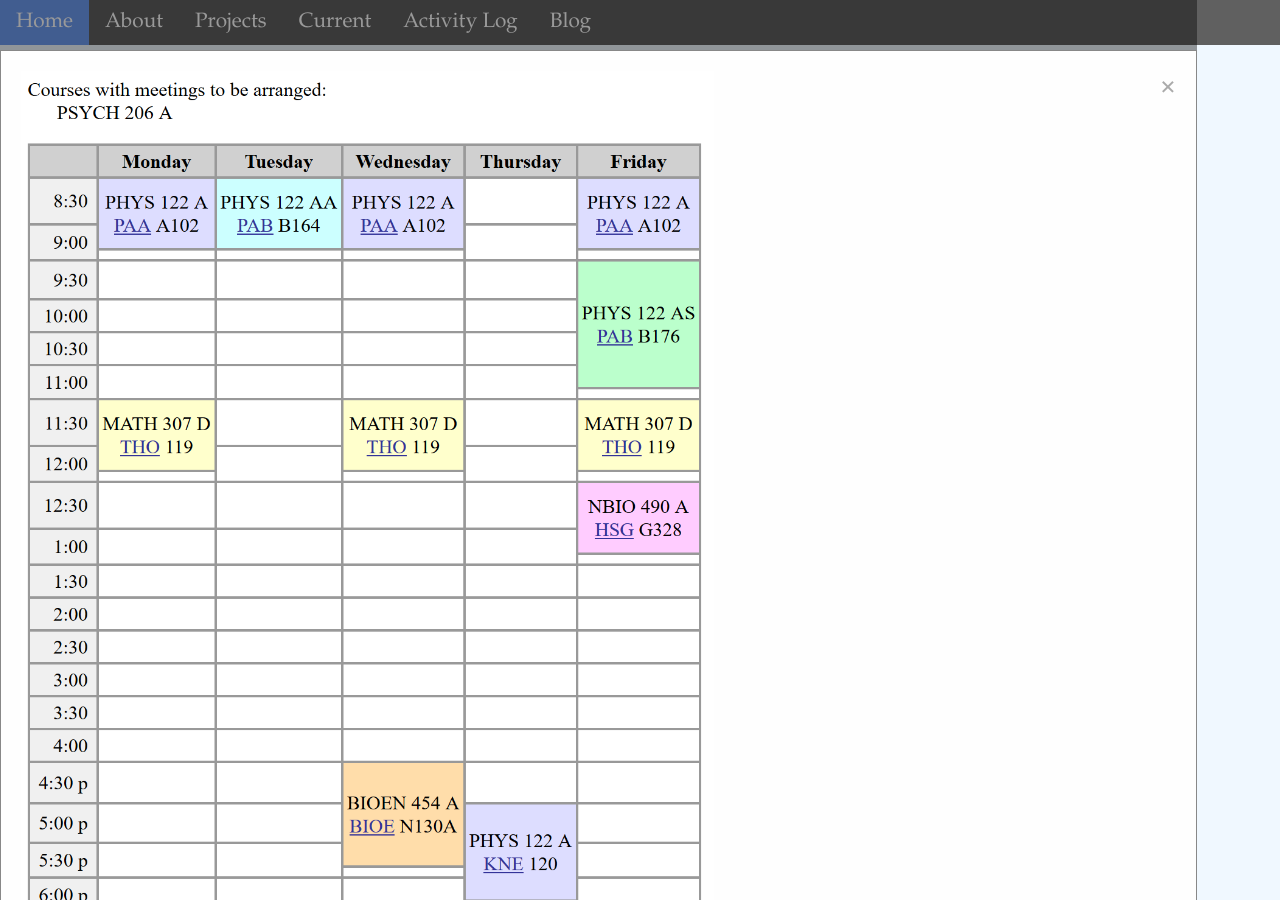
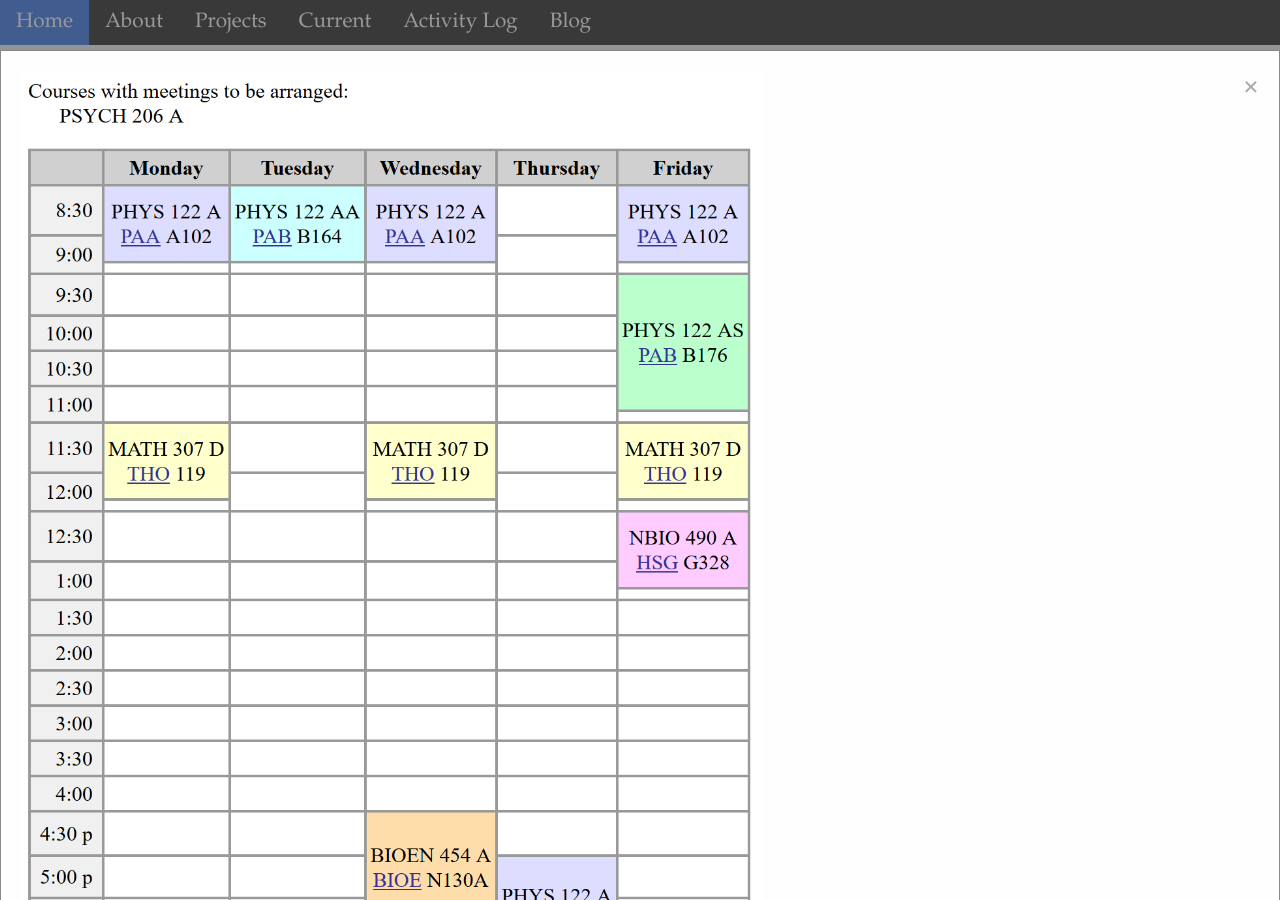
Before and after one commit to shallinan1/shallinan1.github.io, a Jekyll site: the page built from index.md, in a window 1280 px wide. Built offline with Jekyll 4.4.1, drawn with Linux system fonts in a browser that asks for light colours.

Commit message:
add width and stuf

```diff
--- a/css/main.css
+++ b/css/main.css
@@ -59,6 +59,7 @@
     padding-top: 50px; /* Location of the box */
     left: 0;
     top: 0;
+    width: 100%; /* Full width */
     height: 100%; /* Full height */
     overflow: auto; /* Enable scroll if needed */
     background-color: rgb(0,0,0); /* Fallback color */
@@ -79,8 +80,8 @@
     position: relative;
     display: table; /* This is important */
     overflow: auto;
-    width: auto;
-    min-width: 300px;
+    width: auto !important;
+    max-width: 100%
 }
 
 /* The Close Button */
```
